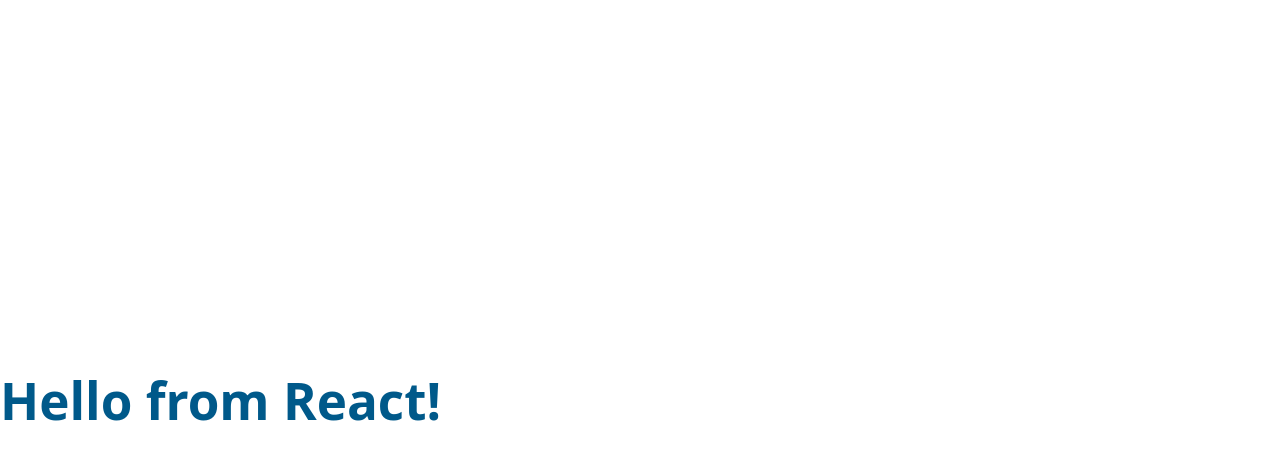
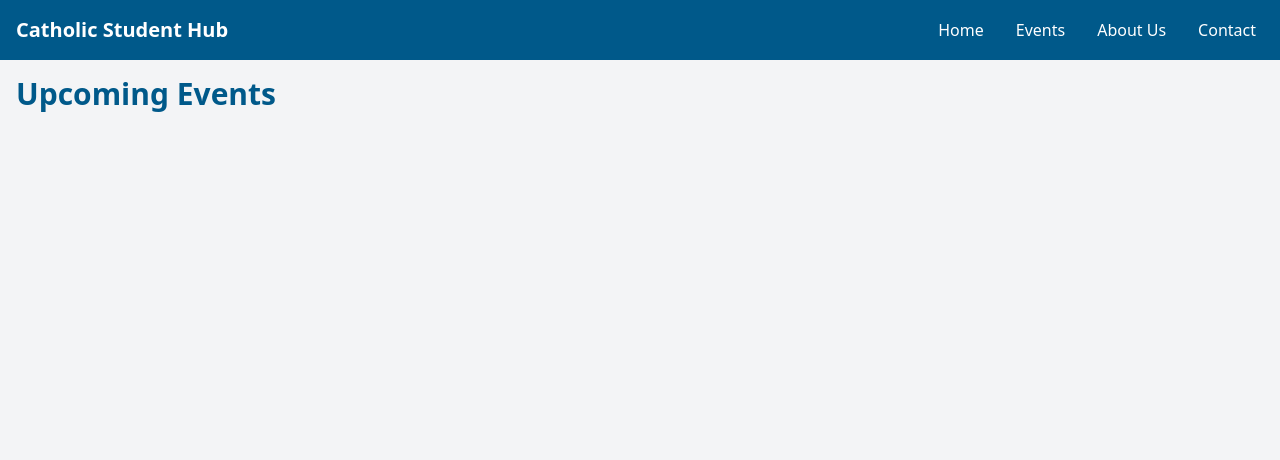
Before and after one commit to ntat-ecd/svcgvtd_fe, a React (Vite) app: page / in a window 1280 px wide. Shown: the top 460 px of the page. Built offline with nearby package versions, Linux system fonts and the light colour scheme.

Commit message:
feat: Add mobile menu toggle with useState hook

```diff
--- a/src/App.jsx
+++ b/src/App.jsx
@@ -1,7 +1,14 @@
+import Header from "./components/Header";
 function App() {
   return (
     <>
-      <h1 className="text-3xl font-bold text-sky-800">Hello from React!</h1>
+      <div className=" bg-gray-100 min-h-screen">
+        <Header />
+        <main className="p-4">
+          <h2 className="text-3xl font-bold text-sky-800">Upcoming Events</h2>
+          {/* Upcoming Events */}
+        </main>
+      </div>
     </>
   );
 }
--- /dev/null
+++ b/src/components/Header.jsx
@@ -0,0 +1,70 @@
+import { useState } from "react";
+
+const Header = () => {
+  const [isMenuOpen, setIsMenuOpen] = useState(false);
+  const toggleMenu = () => {
+    setIsMenuOpen(!isMenuOpen);
+  };
+
+  return (
+    <>
+      <header class="flex items-center justify-between bg-sky-800 p-4 text-white">
+        <h1 class="text-xl font-bold">Catholic Student Hub</h1>
+
+        {/* Mobile Menu Button */}
+        <button
+          onClick={toggleMenu}
+          id="menu-button"
+          class="rounded bg-sky-700 p-2 hover:bg-sky-600 md:hidden"
+        >
+          Menu
+        </button>
+        {/*  Desktop Navigation */}
+        <nav class="hidden md:block">
+          <ul class="flex space-x-4">
+            <li>
+              <a href="#" class="rounded p-2 hover:bg-sky-700">
+                Home
+              </a>
+            </li>
+            <li>
+              <a href="#" class="rounded p-2 hover:bg-sky-700">
+                Events
+              </a>
+            </li>
+            <li>
+              <a href="#" class="rounded p-2 hover:bg-sky-700">
+                About Us
+              </a>
+            </li>
+            <li>
+              <a href="#" class="rounded p-2 hover:bg-sky-700">
+                Contact
+              </a>
+            </li>
+          </ul>
+        </nav>
+      </header>
+      {/* Mobile Menu */}
+      <div
+        class={`md:hidden ${
+          isMenuOpen ? "block" : "hidden"
+        } bg-sky-800 p-4 text-white`}
+      >
+        <a href="#" className="block p-4 hover:bg-sky-700">
+          Home
+        </a>
+        <a href="#" className="block p-4 hover:bg-sky-700">
+          Events
+        </a>
+        <a href="#" className="block p-4 hover:bg-sky-700">
+          About us
+        </a>
+        <a href="#" className="block p-4 hover:bg-sky-700">
+          Contact
+        </a>
+      </div>
+    </>
+  );
+};
+export default Header;
--- a/src/index.css
+++ b/src/index.css
@@ -1,70 +1 @@
 @import "tailwindcss";
-
-:root {
-  font-family: system-ui, Avenir, Helvetica, Arial, sans-serif;
-  line-height: 1.5;
-  font-weight: 400;
-
-  color-scheme: light dark;
-  color: rgba(255, 255, 255, 0.87);
-  background-color: #242424;
-
-  font-synthesis: none;
-  text-rendering: optimizeLegibility;
-  -webkit-font-smoothing: antialiased;
-  -moz-osx-font-smoothing: grayscale;
-}
-
-a {
-  font-weight: 500;
-  color: #646cff;
-  text-decoration: inherit;
-}
-a:hover {
-  color: #535bf2;
-}
-
-body {
-  margin: 0;
-  display: flex;
-  place-items: center;
-  min-width: 320px;
-  min-height: 100vh;
-}
-
-h1 {
-  font-size: 3.2em;
-  line-height: 1.1;
-}
-
-button {
-  border-radius: 8px;
-  border: 1px solid transparent;
-  padding: 0.6em 1.2em;
-  font-size: 1em;
-  font-weight: 500;
-  font-family: inherit;
-  background-color: #1a1a1a;
-  cursor: pointer;
-  transition: border-color 0.25s;
-}
-button:hover {
-  border-color: #646cff;
-}
-button:focus,
-button:focus-visible {
-  outline: 4px auto -webkit-focus-ring-color;
-}
-
-@media (prefers-color-scheme: light) {
-  :root {
-    color: #213547;
-    background-color: #ffffff;
-  }
-  a:hover {
-    color: #747bff;
-  }
-  button {
-    background-color: #f9f9f9;
-  }
-}
--- /dev/null
+++ b/src/index_backup.css
@@ -0,0 +1,75 @@
+@import "tailwindcss";
+#root {
+
+  width: 100%;
+}
+:root {
+  font-family: system-ui, Avenir, Helvetica, Arial, sans-serif;
+  line-height: 1.5;
+  font-weight: 400;
+
+  color-scheme: light dark;
+  color: rgba(255, 255, 255, 0.87);
+  background-color: #242424;
+
+  font-synthesis: none;
+  text-rendering: optimizeLegibility;
+  -webkit-font-smoothing: antialiased;
+  -moz-osx-font-smoothing: grayscale;
+
+
+}
+
+a {
+  font-weight: 500;
+  color: #646cff;
+  text-decoration: inherit;
+}
+a:hover {
+  color: #535bf2;
+}
+
+body {
+  margin: 0;
+  display: flex;
+  place-items: center;
+  min-width: 320px;
+  min-height: 100vh;
+}
+
+h1 {
+  font-size: 3.2em;
+  line-height: 1.1;
+}
+
+button {
+  border-radius: 8px;
+  border: 1px solid transparent;
+  padding: 0.6em 1.2em;
+  font-size: 1em;
+  font-weight: 500;
+  font-family: inherit;
+  background-color: #1a1a1a;
+  cursor: pointer;
+  transition: border-color 0.25s;
+}
+button:hover {
+  border-color: #646cff;
+}
+button:focus,
+button:focus-visible {
+  outline: 4px auto -webkit-focus-ring-color;
+}
+
+@media (prefers-color-scheme: light) {
+  :root {
+    color: #213547;
+    background-color: #ffffff;
+  }
+  a:hover {
+    color: #747bff;
+  }
+  button {
+    background-color: #f9f9f9;
+  }
+}
```
